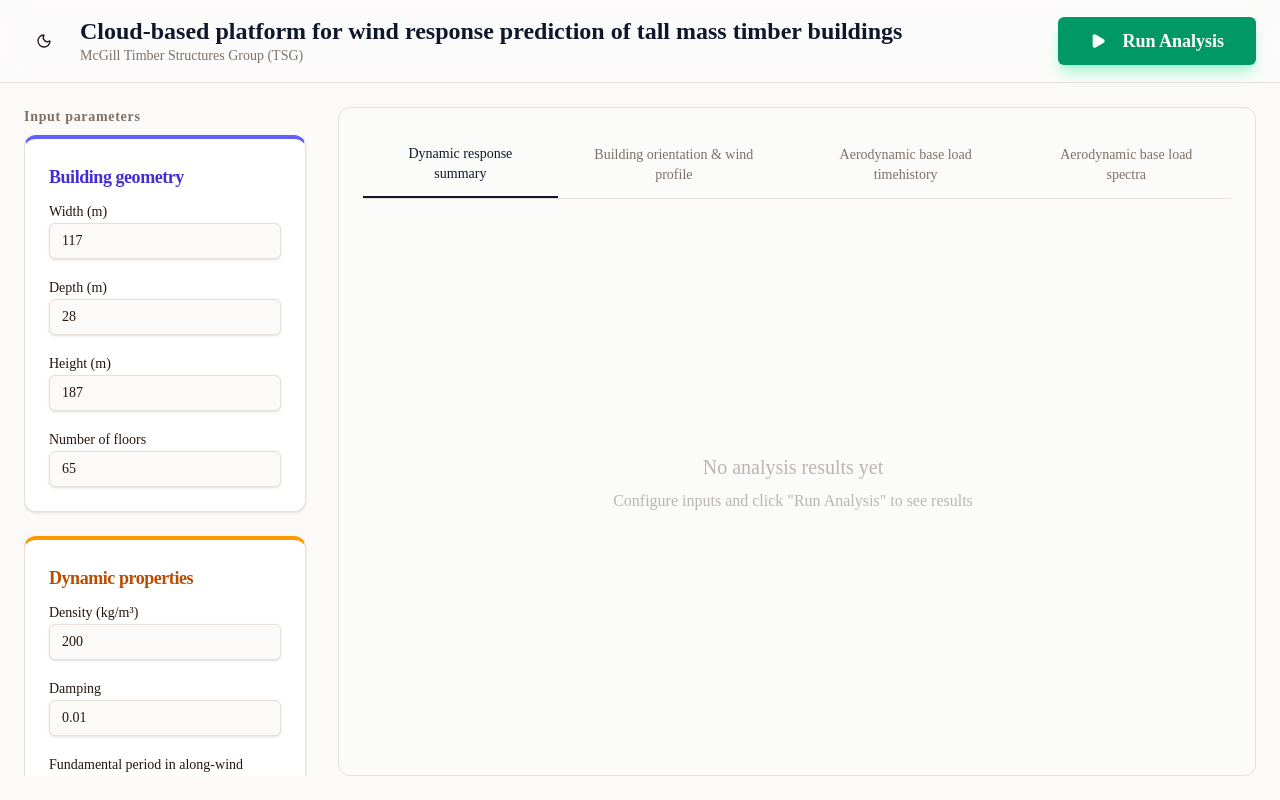
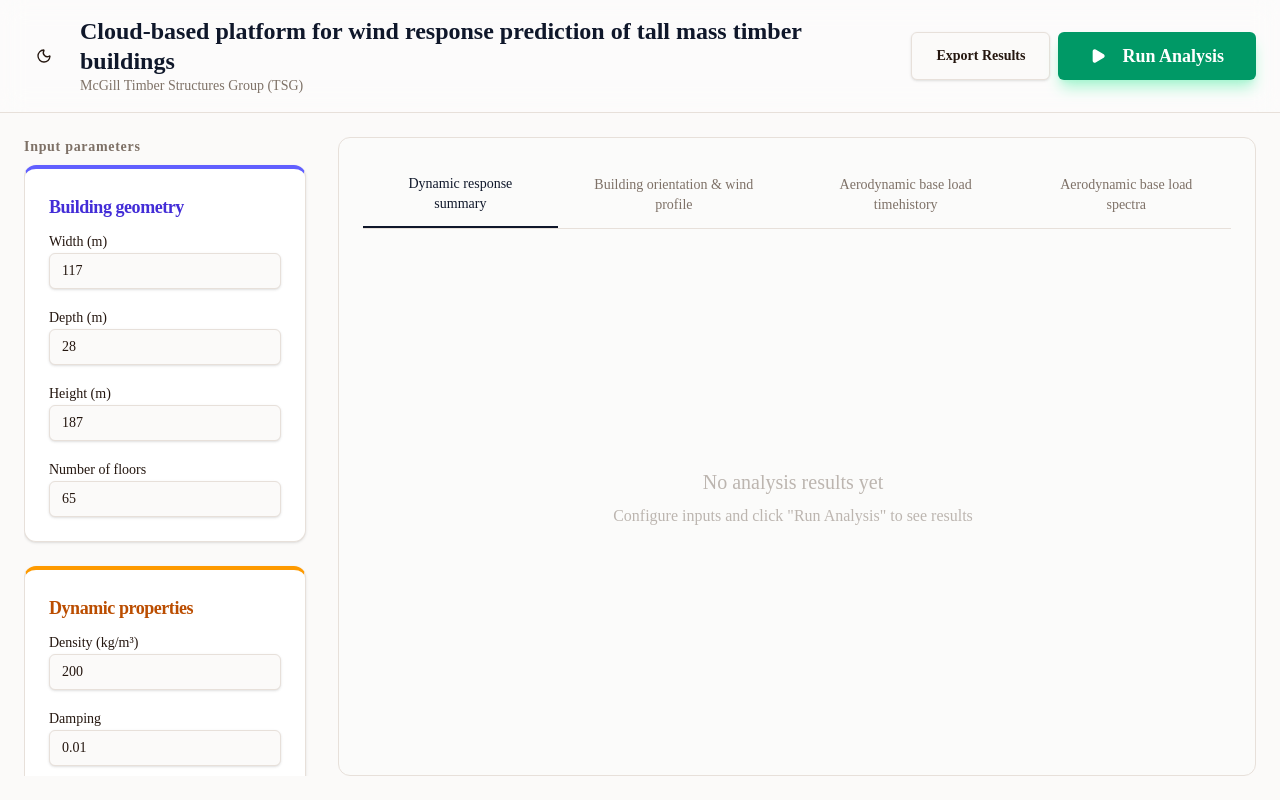
Before and after one commit to MilkiyasGebru/AeroCalc, a React (Vite) app in the folder frontend/: page / in a window 1280 px wide. Built offline with nearby package versions, Linux system fonts and the light colour scheme.

Commit message:
Now, I have added an export feature

```diff
--- a/frontend/src/App.tsx
+++ b/frontend/src/App.tsx
@@ -11,7 +11,7 @@ import { useInputBuildingContext } from "@/contexts/useInputBuildingContext";
 import { useTheme } from "@/contexts/ThemeContext";
 
 function App() {
-    const { handleAnalyticalCalculation, handleExperimentalCalculation, clearExperimentalResults } = useOutputBuildingContext();
+    const { handleAnalyticalCalculation, handleExperimentalCalculation, clearExperimentalResults, exportResults } = useOutputBuildingContext();
     const { mxData, myData, mzData } = useInputBuildingContext();
     const { theme, toggleTheme } = useTheme();
 
@@ -44,6 +44,14 @@ function App() {
                           <p className="text-sm text-muted-foreground">McGill Timber Structures Group (TSG)</p>
                       </div>
                   </div>
+                  <div className="flex gap-2">
+                      <Button
+                          variant="outline"
+                          onClick={exportResults}
+                          className="px-6 h-12 font-bold shadow-sm transition-all active:scale-95"
+                      >
+                          Export Results
+                      </Button>
                       <Button
                           onClick={runAnalysis}
                           className="bg-emerald-600 hover:bg-emerald-700 text-white px-8 h-12 text-lg font-bold shadow-lg shadow-emerald-200 dark:shadow-emerald-900/20 transition-all active:scale-95 shrink-0"
@@ -51,6 +59,7 @@ function App() {
                           <Play className="mr-2 h-5 w-5 fill-current" />
                           Run Analysis
                       </Button>
+                  </div>
               </div>
           </header>
 
--- a/frontend/src/providers/OutputBuildingContextProvider.tsx
+++ b/frontend/src/providers/OutputBuildingContextProvider.tsx
@@ -44,6 +44,7 @@ interface OutputBuildingContextInterface {
     handleAnalyticalCalculation : () => void;
     handleExperimentalCalculation : (Mx: number[], My: number[], Mz: number[]) => void;
     clearExperimentalResults: () => void;
+    exportResults: () => void;
 }
 
 
@@ -51,7 +52,11 @@ export const OutputBuildingContext = createContext<OutputBuildingContextInterfac
 
 export const OutputBuildingContextProvider = ({children}: {children: React.ReactNode})=>{
 
-    const {width,height,depth,meanSpeed,damping,totalFloors,terrain,Talong,Ttorsion, Tacross,experimentalMeanSpeed, experimentalFrequency, setNormalizedExperimentalFrequencies, buildingDensity, userMeanSpeed, isAnalyticalEnabled} = useInputBuildingContext();
+    const {
+        width, height, depth, meanSpeed, damping, totalFloors, terrain, Talong, Ttorsion, Tacross,
+        experimentalMeanSpeed, experimentalFrequency, setNormalizedExperimentalFrequencies,
+        buildingDensity, userMeanSpeed, isAnalyticalEnabled, mxData, myData, mzData
+    } = useInputBuildingContext();
 
     const [torsionPsds, setTorsionPsds] = useState<number[]>([]);
     const [acrossPsds, setAcrossPsds] = useState<number[]>([]);
@@ -75,6 +80,48 @@ export const OutputBuildingContextProvider = ({children}: {children: React.React
         setExperimentalAlongPsds([]);
         setNormalizedExperimentalFrequencies([]);
     }, [setNormalizedExperimentalFrequencies]);
+
+    const exportResults = useCallback(() => {
+        const data = {
+            metadata: {
+                timestamp: new Date().toISOString(),
+                project: "McGill Timber Structures Group - Wind Response Prediction"
+            },
+            inputs: {
+                geometry: { width, height, depth, totalFloors },
+                dynamicProperties: { buildingDensity, damping, Talong, Tacross, Ttorsion },
+                windClimate: { terrain, meanSpeed, userMeanSpeed },
+                experimentalConfig: { experimentalMeanSpeed, experimentalFrequency }
+            },
+            results: {
+                analytical: isAnalyticalEnabled ? {
+                    acrossWindAcceleration_milliG: ar,
+                    torsionVelocity_milliRadS: vr,
+                    alongWindAcceleration_milliG: accelartionYDirection,
+                } : "Disabled",
+                experimental: (mxData.length > 0) ? {
+                    acrossWindAcceleration_milliG: experimentalAr,
+                    torsionVelocity_milliRadS: experimentalVr,
+                    alongWindAcceleration_milliG: experimentalAccelartionYDirection,
+                } : "No experimental data"
+            }
+        };
+
+        const blob = new Blob([JSON.stringify(data, null, 2)], { type: "application/json" });
+        const url = URL.createObjectURL(blob);
+        const link = document.createElement("a");
+        link.href = url;
+        link.download = `wind_analysis_results_${new Date().getTime()}.json`;
+        document.body.appendChild(link);
+        link.click();
+        document.body.removeChild(link);
+        URL.revokeObjectURL(url);
+    }, [
+        width, height, depth, totalFloors, buildingDensity, damping, Talong, Tacross, Ttorsion,
+        terrain, meanSpeed, userMeanSpeed, experimentalMeanSpeed, experimentalFrequency,
+        isAnalyticalEnabled, ar, vr, accelartionYDirection, experimentalAr, experimentalVr,
+        experimentalAccelartionYDirection, mxData
+    ]);
 
     const handleAnalyticalCalculation = useCallback(()=>{
         if (!isAnalyticalEnabled) {
@@ -208,7 +255,7 @@ export const OutputBuildingContextProvider = ({children}: {children: React.React
             experimentalAlongPsds, setExperimentalAlongPsds,
             experimentalAccelartionYDirection, setExperimentalAccelartionYDirection,
             setExperimentalTorsionPsds,setExperimentalAcrossPsds,setExperimentalAr,setExperimentalVr, handleAnalyticalCalculation,handleExperimentalCalculation,
-            clearExperimentalResults
+            clearExperimentalResults, exportResults
         }}>
             {children}
         </OutputBuildingContext.Provider>
```
Lines whose indentation alone changed are shown as unchanged.
